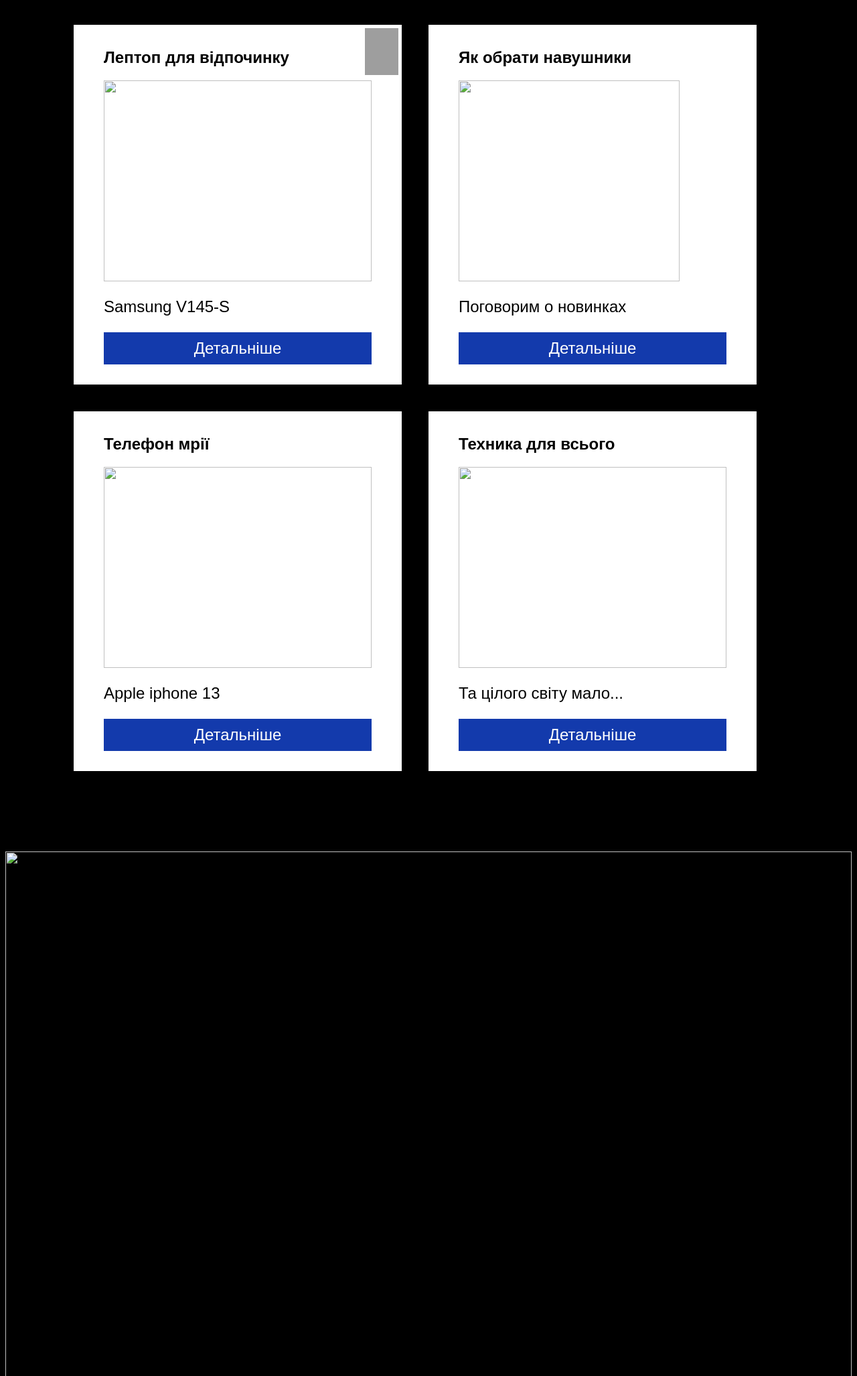
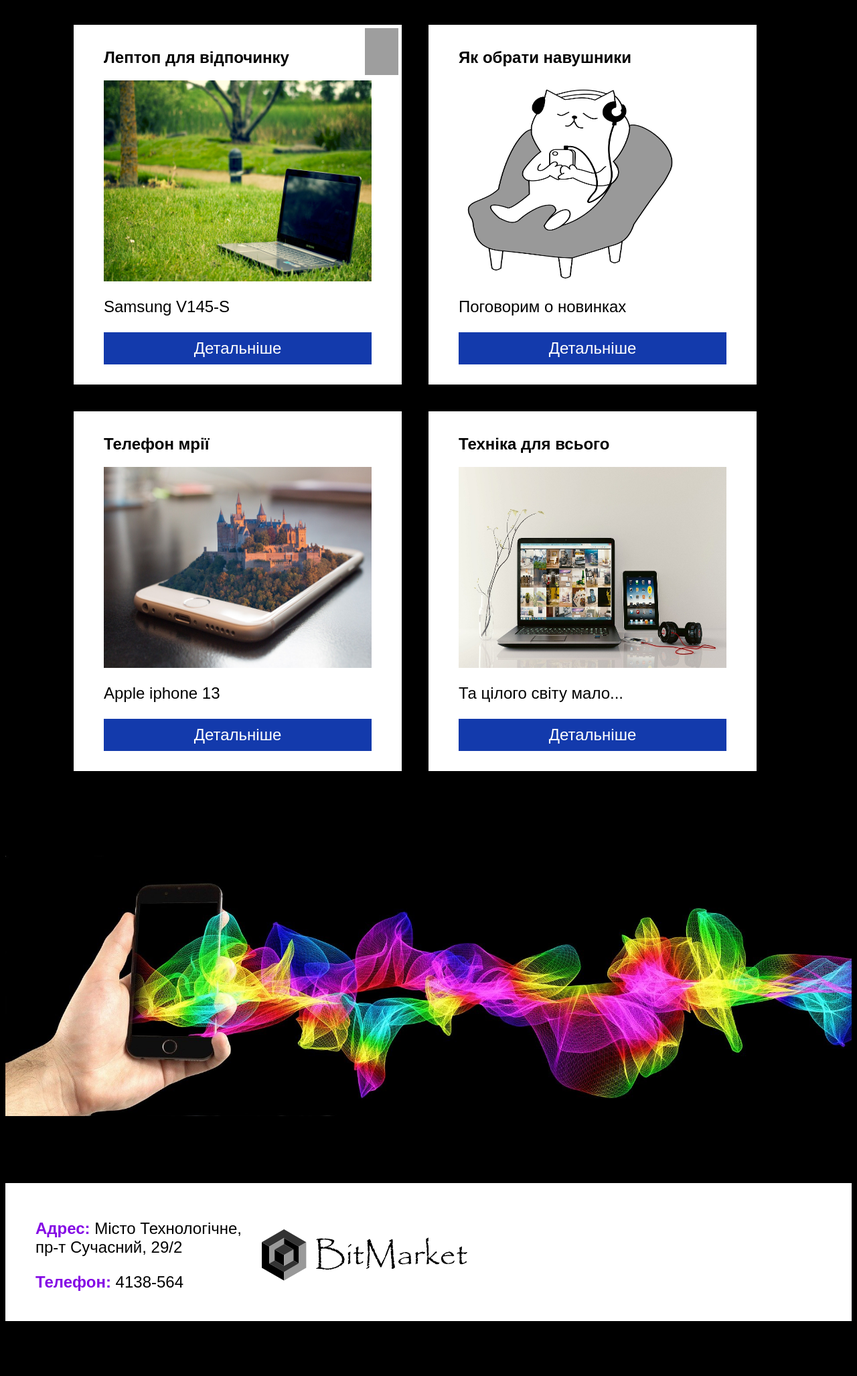
Before and after one commit to NAZarelo/project2, a plain HTML site: page index.html in a window 1280 px wide. Shown: the part 600-2654 px from the top of the page at 67% size. After the commit the page ends 2580 px from the top, so only its background shows below. Drawn offline with Linux system fonts and the light colour scheme; grey boxes are pictures that could not be loaded; files whose address does not match are found by name.

Commit message:
Update index.html

```diff
--- a/index.html
+++ b/index.html
@@ -20,35 +20,35 @@
                 <article class="post">
                     <img class="fire" src="https://cdn.pixabay.com/photo/2016/11/30/21/55/fire-1873958_1280.png"/>
                     <h2>Лептоп для відпочинку</h2>
-                    <img class="post-img" src="/uploads/2021/02/notebook-405755_1920_0_1613586011.jpg" width="400px" height="300px"/>
+                    <img class="post-img" src="https://github.com/NAZarelo/project2/blob/main/notebook-405755_1920_0_1613586011.jpg?raw=true" width="400px" height="300px"/>
                     <p class="post-text">Samsung V145-S</p>
                     <a class="article-but" href="">Детальніше</a>
                 </article>
                 <article class="post">
                     <h2>Як обрати навушники</h2>
-                    <img class="post-img" src="/uploads/2021/02/music-1813100_1280_0_1613586010.png" width="330px" height="300px"/>
+                    <img class="post-img" src="https://github.com/NAZarelo/project2/blob/main/music-1813100_1280_0_1613586010.png?raw=true" width="330px" height="300px"/>
                     <p class="post-text">Поговорим о новинках</p>
                     <a class="article-but" href="">Детальніше</a>
                 </article>
                 <article class="post">
                     <h2>Телефон мрії</h2>
-                    <img class="post-img" src="/uploads/2021/02/mobile-phone-1875813_1920_0_1613586011.jpg" width="400px" height="300px"/>
+                    <img class="post-img" src="https://github.com/NAZarelo/project2/blob/main/mobile-phone-1875813_1920_0_1613586011.jpg?raw=true" width="400px" height="300px"/>
                     <p class="post-text">Apple iphone 13</p>
                     <a class="article-but" href="">Детальніше</a>
                 </article>
                 <article class="post">
-                    <h2>Техника для всього</h2>
-                    <img class="post-img" src="/uploads/2021/02/laptop-1483974_1920_0_1613586010.jpg" width="400px" height="300px"/>
+                    <h2>Техніка для всього</h2>
+                    <img class="post-img" src="https://github.com/NAZarelo/project2/blob/main/laptop-1483974_1920_0_1613586010.jpg?raw=true" width="400px" height="300px"/>
                     <p class="post-text">Та цілого світу мало...</p>
                     <a class="article-but" href="">Детальніше</a>
                 </article>
             </section>
             <aside>
                 <p><b>Напиши — отримай промокод!</b></p>
-                <a class="social" href=""><img src="/uploads/2021/02/icon-set-1142000_1280%201_0_1613586391.png" width="30px" height="30px"></a>
-                <a class="social" href=""><img src="/uploads/2021/02/instagram-3288419_1280%201_0_1613586391.png" width="30px" height="30px"></a>
+                <a class="social" href=""><img src="https://github.com/NAZarelo/project2/blob/main/icon-set-1142000_1280%201_0_1613586391.png?raw=true" width="30px" height="30px"></a>
+                <a class="social" href=""><img src="https://github.com/NAZarelo/project2/blob/main/instagram-3288419_1280%201_0_1613586391.png?raw=true" width="30px" height="30px"></a>
             </aside>
-            <img class="full-image" src="/uploads/2021/02/mobile-phone-1419275_1920_0_1613586010.jpg" width="100%" min-height="270"/>
+            <img class="full-image" src="https://github.com/NAZarelo/project2/blob/main/mobile-phone-1419275_1920_0_1613586010.jpg?raw=true" width="100%" min-height="270"/>
         </main>
         <footer>
             <div class="contacts">
@@ -56,7 +56,7 @@
                 <p class="footer-text"><span class="tel">Телефон:</span> 4138-564</p>
             </div>
             <div class="footer-logo">
-                <img src="/uploads/2021/03/logo2_0_1615898903.svg"/>
+                <img src="https://raw.githubusercontent.com/NAZarelo/project2/4df4a0266a6ff607eebbc5f0dd1fa5ac42b31c3f/logo2_0_1615898903.svg"/>
             </div>
         </footer>
     </body>
```
